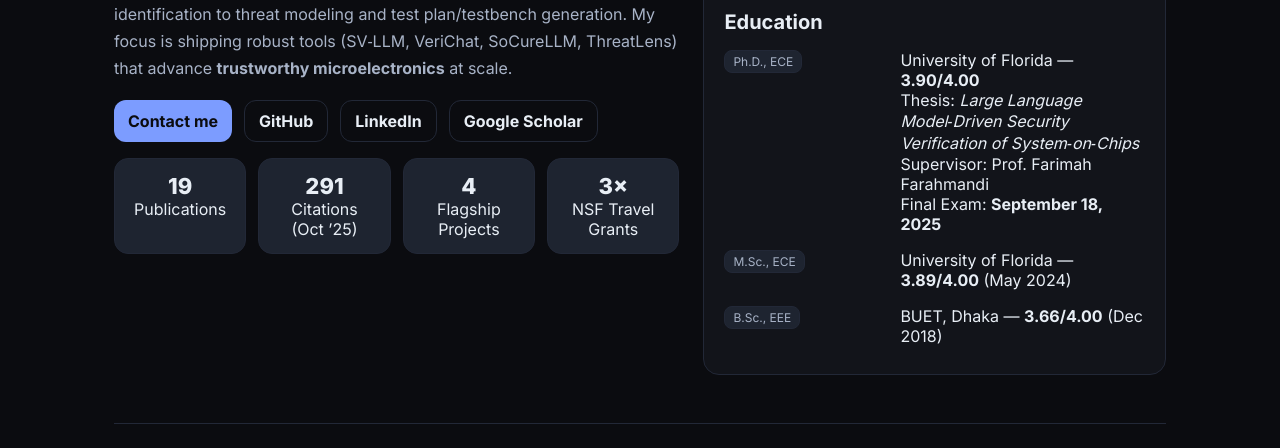
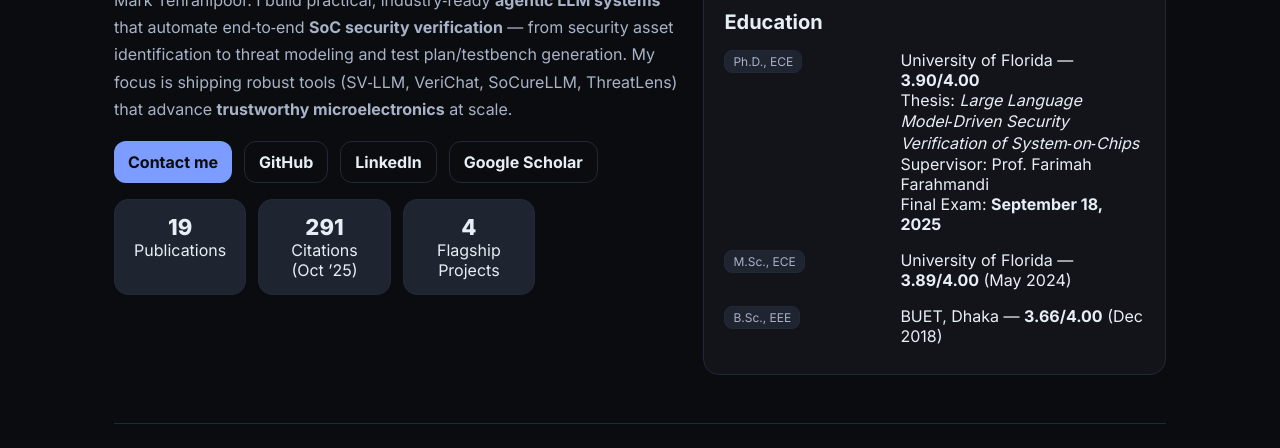
Before and after one commit to sahadipayan/sahadipayan.github.io, a plain HTML site: page index.html in a window 1280 px wide. Shown: the part 518-966 px from the top of the page. Drawn offline with Linux system fonts and the light colour scheme.

Commit message:
Update index.html

```diff
--- a/index.html
+++ b/index.html
@@ -91,7 +91,7 @@
       <div class="hero">
         <div>
           <h1>Researcher at the intersection of <span style="background:linear-gradient(90deg,#7c9cff,#86efac);-webkit-background-clip:text;background-clip:text;color:transparent">AI & Hardware Security</span></h1>
-          <p><b>Career summary:</b> I build practical, industry‑ready <b>agentic LLM systems</b> that automate end‑to‑end <b>SoC security verification</b> — from security asset identification to threat modeling and test plan/testbench generation. My focus is shipping robust tools (SV‑LLM, VeriChat, SoCureLLM, ThreatLens) that advance <b>trustworthy microelectronics</b> at scale.</p>
+          <p><b>Career summary:</b> I have recently completed my PhD from the Department of Electrical and Computer Engineering at the University of Florida. I have been supervised by Dr. Farimah Farahmandi and also mentored by Dr. Mark Tehranipoor. I build practical, industry‑ready <b>agentic LLM systems</b> that automate end‑to‑end <b>SoC security verification</b> — from security asset identification to threat modeling and test plan/testbench generation. My focus is shipping robust tools (SV‑LLM, VeriChat, SoCureLLM, ThreatLens) that advance <b>trustworthy microelectronics</b> at scale.</p>
           <div style="display:flex;gap:12px;flex-wrap:wrap;margin:18px 0 8px">
             <a class="btn" href="mailto:dsaha@ufl.edu">Contact me</a>
             <a class="btn secondary" href="https://github.com/sahadipayan" target="_blank" rel="noreferrer">GitHub</a>
@@ -102,7 +102,6 @@
             <div class="kpi"><div class="num">19</div><div class="lab">Publications</div></div>
             <div class="kpi"><div class="num">291</div><div class="lab">Citations (Oct ’25)</div></div>
             <div class="kpi"><div class="num">4</div><div class="lab">Flagship Projects</div></div>
-            <div class="kpi"><div class="num">3×</div><div class="lab">NSF Travel Grants</div></div>
           </div>
         </div>
         <div class="panel">
```
